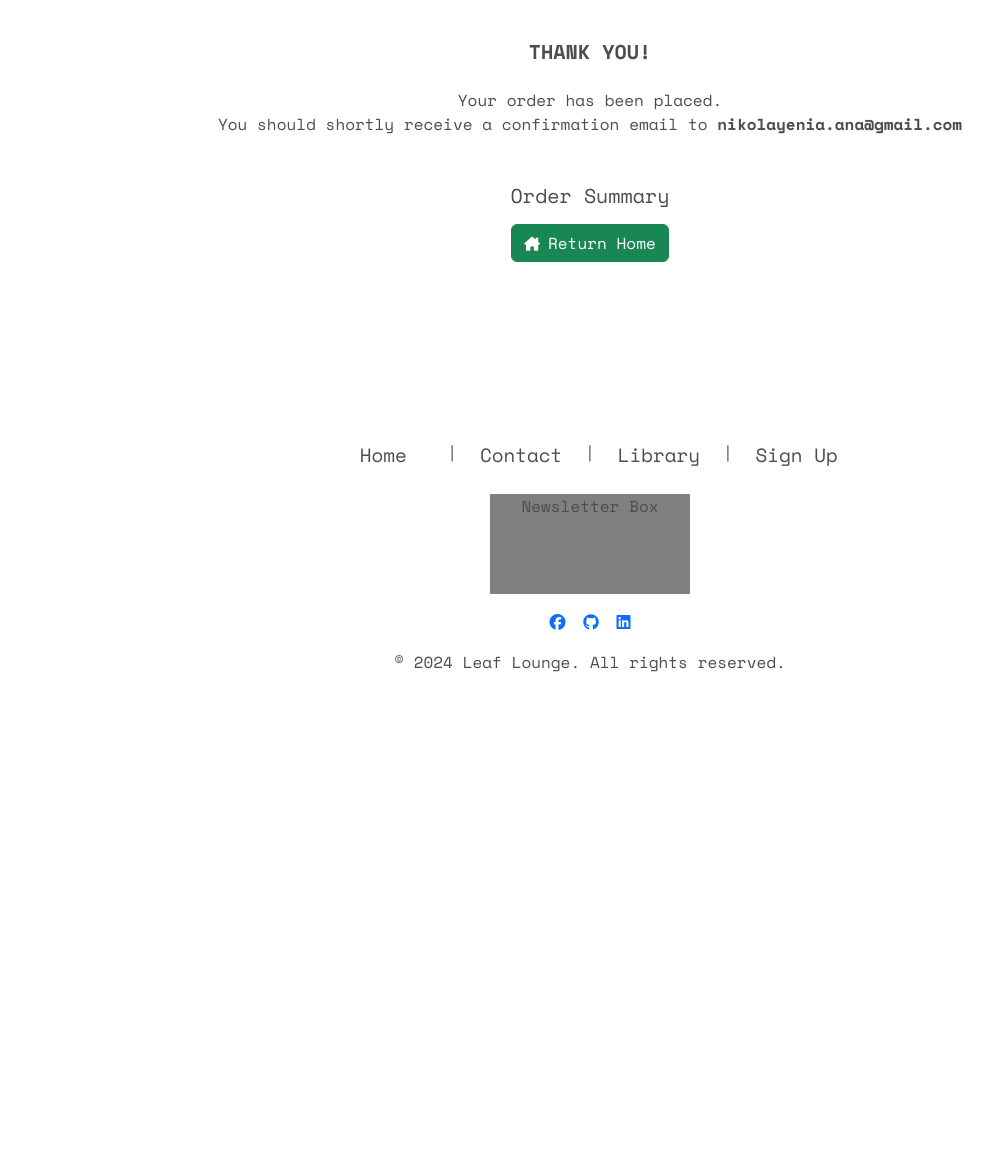
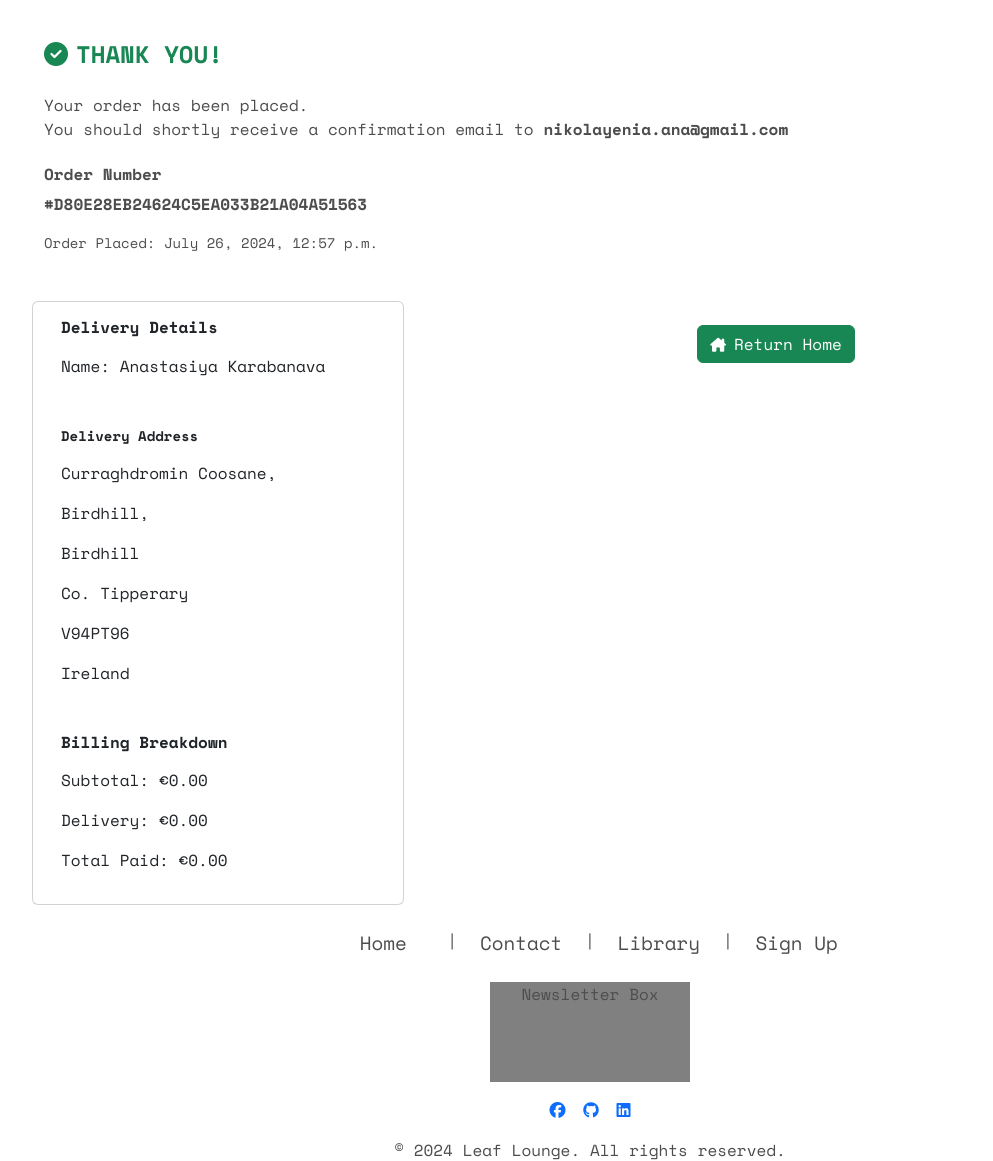
Before and after one commit to Ana-Niko-byte/leaf-lounge, a Django app: a page that uses templates/toasts/toast_success.html in a window 1280 px wide. Shown: the part 94-1255 px from the top of the page, without its empty margins (50-1043 px from the left). Before the commit the page ends 766 px from the top, so only its background shows below. Run offline with Django 3.2, Linux system fonts and the light colour scheme; data comes from the database, SQL or seed files in the repository; both versions use the stored data as it was after the commit; some libraries are stand-ins or nearby versions.

Commit message:
fix: checkout success template + toast success url

```diff
--- a/checkout/templates/checkout/success.html
+++ b/checkout/templates/checkout/success.html
@@ -3,16 +3,51 @@
 {% block content %}
 <div class="container">
     <div class="row text-center mt-2 d-flex justify-content-center">
-        <div id="basket-banner" class="row text-center">
-            <div class="col py-2">
-                <h5 class="my-4 text-uppercase"><strong>Thank you!</strong></h5>
+        <div id="basket-banner" class="row">
+            <div class="py-2 text-start">
+                <h4 class="my-4 text-uppercase text-success"><strong><i class="fa-solid fa-circle-check me-2"></i>Thank you!</strong></h4>
                 <p>Your order has been placed.<br>You should shortly receive a confirmation email to <strong>{{ book_order.email }}</strong></p>
+                <h6 class="mt-4"><strong>Order Number</strong></h6>
+                <p><strong>#{{ book_order.order_number }}</strong></p>
+                <p class="small">Order Placed: {{ book_order.date }}</p>
             </div>
         </div>
-        <!-- <h1>Success!</h1> -->
-        <div class="col-10">
-            <h5 class="text-center mt-4">Order Summary</h5>
-            <div class="mb-2 d-flex flex-row justify-content-center align-items-center">
+        <div class="row mt-4">
+            <!-- Delivery Details -->
+            <div class="card col-lg-4 col-sm-12">
+                <div class="card-body text-start">
+                    <h6 class="mb-3"><strong>Delivery Details</strong></h6>
+                    <p>Name: {{ book_order.full_name }}</p>
+                    <h6 class="mt-5 mb-3"><small><strong>Delivery Address</strong></small></h6>
+                    <p>{{ book_order.street_1 }}</p>
+                    {% if book_order.street_2 %}
+                        <p>{{ book_order.street_2 }}</p>
+                    {% endif %}
+                    <p>{{ book_order.town_city }}</p>
+                    {% if book_order.county %}
+                        <p>{{ book_order.county }}</p>
+                    {% endif %}
+                    {% if book_order.postcode %}
+                        <p>{{ book_order.postcode }}</p>
+                    {% endif %}
+                    <p>{{ book_order.country }}</p>
+                    <div class="billing">
+                        <h6 class="mt-5 mb-3"><strong>Billing Breakdown</strong></h6>
+                        <p>Subtotal: €{{ book_order.order_total|floatformat:2 }}</p>
+                        {% if book_order.order_total > FDT %}
+                        <p>Delivery: <span class="text-success text-uppercase"><strong>free</strong></span></p>
+                        {% else %}
+                        <p>Delivery: €{{ book_order.delivery_cost|floatformat:2 }}</h6>
+                        {% endif %}
+                        <p>Total Paid: €{{ book_order.grand_total|floatformat:2 }}</p>
+                    </div>
+                </div>
+            </div>
+            <!-- /Delivery Details -->
+            <!-- Order Summary -->
+            <div class="card col-lg-8 col-sm-12 border-0">
+                <div class="card-body">
+                    <div class="mb-2">
                         {% for book in basket_books %}
                             <div class="book p-3 d-flex flex-column align-items-center justify-content-start" style="max-height: 550px;">
                                 <img src="../../../static/images/1984_cover.jpg" alt="" style="width: 150px;">
@@ -24,7 +59,10 @@
                             </div>
                         {% endfor %}
                     </div>
-            <a href="{{ home_url }}" class="btn btn-success mb-5"><i class="fa-solid fa-sm fa-house-chimney me-2"></i>Return Home</a>
+                    <a href="{{ home_url }}" class="btn btn-success"><i class="fa-solid fa-sm fa-house-chimney me-2"></i>Return Home</a>
+                </div>
+            </div>
+            <!-- /Order Summary -->
         </div>
     </div>
 </div>
--- a/checkout/views.py
+++ b/checkout/views.py
@@ -128,6 +128,7 @@
         for type, quantity in book_data['books_by_type'].items():
             basket_books.append({
                 'book_id': book_id,
+                'book_order': book_order,
                 'quantity': quantity,
                 'book': book,
                 'type': type,
--- a/templates/toasts/toast_success.html
+++ b/templates/toasts/toast_success.html
@@ -16,7 +16,7 @@
               Spend <strong>${{ free_delivery_delta }}</strong> more to get free next day delivery!
           </p>
           {% endif %}
-          <a href="{{ add_basket_url }}" class="btn btn-warning">Go To Secure Checkout
+          <a href="{{ checkout_url }}" class="btn btn-warning">Go To Secure Checkout
             <i class="fas fa-lock ms-2"></i>
           </a>
         </div>
```
Also changed, not shown: db.sqlite3. Lines whose indentation alone changed are shown as unchanged.
